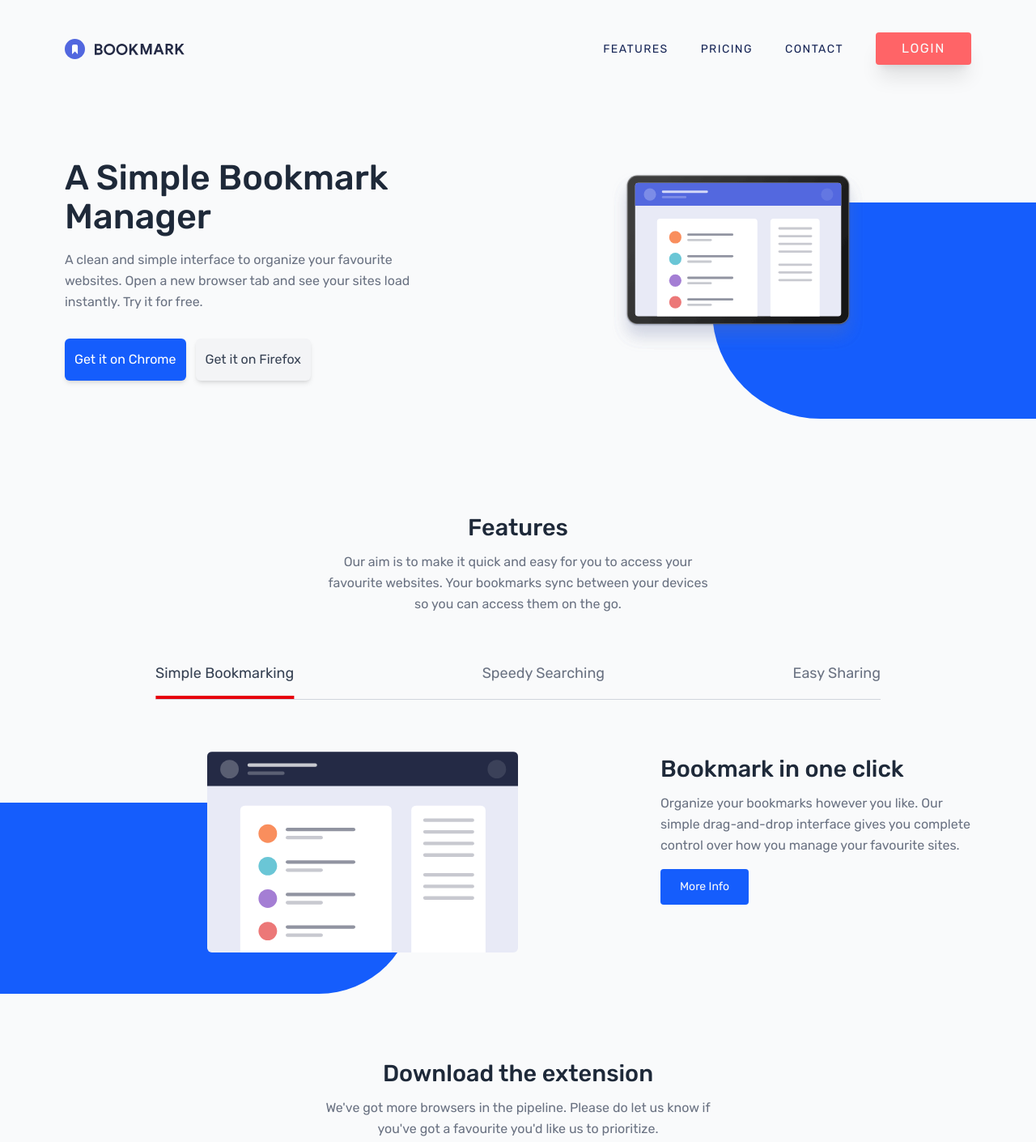
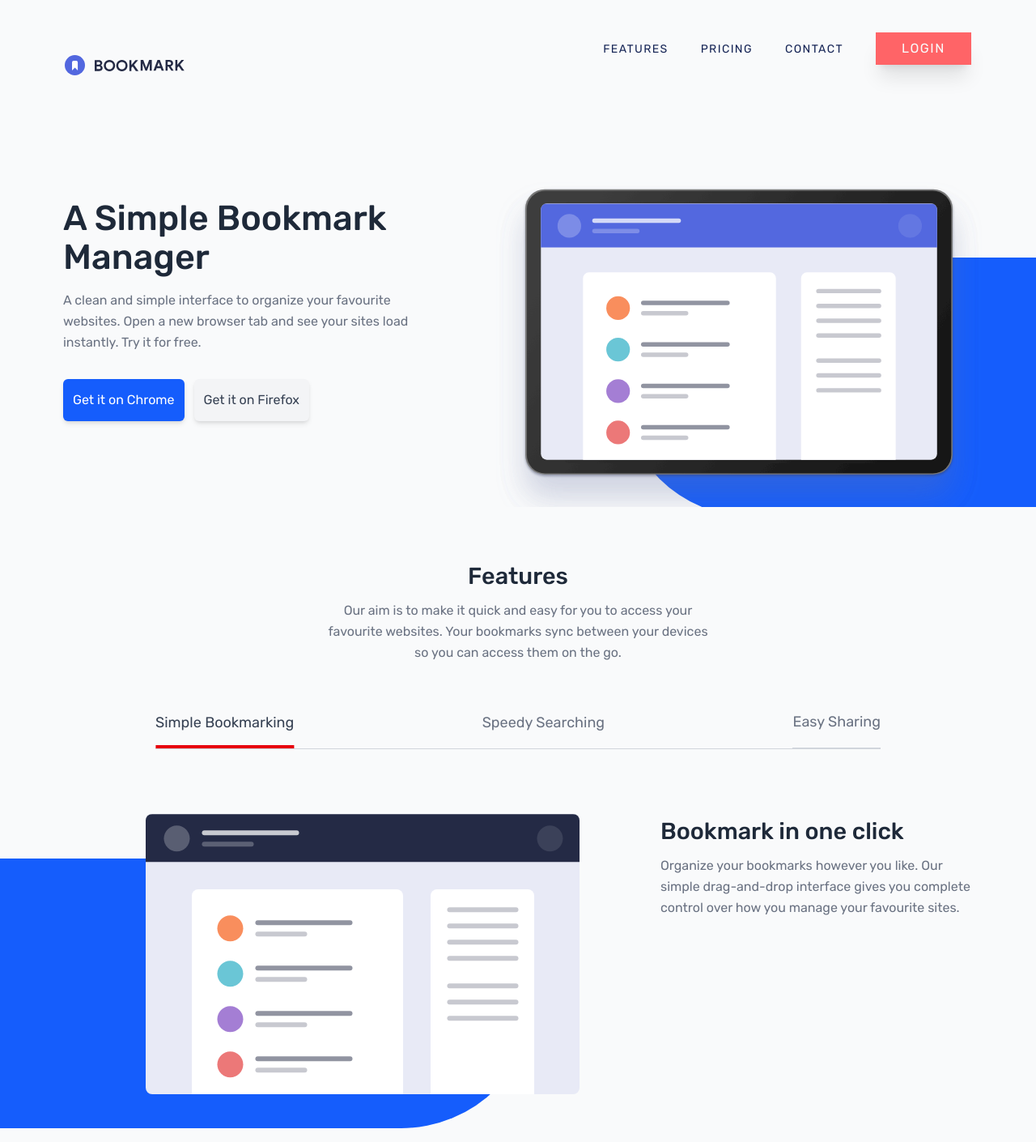
Before and after one commit to MARYAMTEE/bookmark-landing-page, a website: page index.html in a window 1280 px wide. Shown: the top 1410 px of the page at 81% size. Drawn offline with Linux system fonts and the light colour scheme.

Commit message:
update desktop view

```diff
--- a/css/style.css
+++ b/css/style.css
@@ -70,7 +70,7 @@ img{
     @apply block;
 }
 
-@media (min-width: 640px){
+@media (min-width: 768px){
     .tab{
         @apply border-t-0 text-lg;
     }
@@ -79,25 +79,118 @@ img{
         @apply w-full;
     }
 
+    .tab__content.active{
+        @apply flex justify-center items-center;
+    }
+
     .tabs{
         @apply flex-row justify-between items-center border-b border-gray-300 w-[80%] m-auto mt-10;
     }
 }
 
-@media (min-width: 768px){
-    .tab__content.active{
-        @apply flex justify-center items-center;
+.accordion{
+    @apply hidden;
+}
+
+.accordion.toggle{
+    @apply block;
+}
+
+.fa-angle-up{
+    @apply text-red-600;
+}
+
+@layer utilities{
+    .hero__illustration {
+        position: relative;
+        background-image: url('/images/illustration-hero.svg');
+        background-size: cover;
+        background-position: center;
+        background-repeat: no-repeat;
+        background-size: 94%;
+        width: 100%;
+        height: 71vw;
+        max-width: 37.5rem;
+        max-height: 26.625rem;
+        margin: 0 auto;
+    }
+
+    .hero__illustration::before{
+        position: absolute;
+        content: "";
+        top: clamp(4.5rem,15vw,5.625rem);
+        left: 21vw;
+        width: 100vw;
+        height: 52vw;
+        max-height: 20.25rem;
+    }
+
+    @media (min-width: 768px){
+        .hero__illustration{
+            width: 50%;
+            background: none;
+        }
+
+        .hero__illustration::before{
+            top: clamp(158px, 4vw, 80px);
+            left: 13vw;
+            height: 23vw;
+        }
+
+        .hero__illustration::after{
+            position: absolute;
+            content: "";
+            top: 100px;
+            left: 11px;
+            background-image: url('/images/illustration-hero.svg');
+            background-size: 100%;
+            background-repeat: no-repeat;
+            width: 100%;
+            height: 100%;
+        }
+
+        @media (min-width: 1024px){
+            .hero__illustration::before{
+                height: 25vw;
+            }
+
+            .hero__illustration::after{
+                top: 65px;
+            }
+        }
+    }
+
+    /*  */
+    /* lg:order-2 */
+}
+
+@layer utilities{
+    .features__tab{
+        position: relative;
+        flex: 1;
+    }
+
+    .features__tab::before{
+        content: "";
+        position: absolute;
+        top: clamp(66px,17vw,105px);
+        right: 18vw;
+        width: 100vw;
+        height: 54vw;
+        max-height: 324px;
+        z-index: -1;
+    }
+
+    @media (min-width: 768px){
+        .features__tab::before{
+            top: 55px;
+            right: 12vw;
+            height: 26vw;
+            max-height: 550px;
+        }
     }
 }
 
-.accordion{
-    display: none;
+.features__tab{
+    @apply relative flex-1;
 }
-
-.accordion.toggle{
-    display: block;
-}
-
-.fa-angle-up{
-    @apply text-red-600
-}
--- a/index.html
+++ b/index.html
@@ -14,7 +14,7 @@
 </head>
 <body class="bg-gray-50 pt-10 font-display text-[1rem]">
     <header>
-        <div class="relative px-8 sm:px-10 lg:px-20 md:flex md:justify-between md:items-center">
+        <div class="relative px-8 :px-10 lg:px-20 md:flex md:justify-between md:items-center">
             <div class="flex justify-between md:inline-block">
                 <img src="./images/logo-bookmark.svg" alt="Logo image" />
                 <button type="button" aria-label="Hamburger Icon" class="open__menu md:hidden">
@@ -22,7 +22,8 @@
                 </button>
             </div>
 
-            <nav class="nav__menu bg-blue-950 h-dvh w-full px-8 pt-10 fixed top-0 -right-full z-50 md:relative md:right-0 md:pt-0 md:px-0 md:h-auto md:w-auto md:bg-transparent" aria-label="Primary">
+            <nav class="nav__menu bg-blue-950 h-full w-full px-8 py-10 fixed top-0 -right-full z-50 flex flex-col justify-between  md:relative md:right-0 md:pt-0 md:px-0 md:h-auto md:w-auto md:bg-transparent" aria-label="Primary">
+                <div>
                     <div class="flex justify-between mb-10 md:hidden">
                         <img src="./images/logo-bookmark-2.svg" alt="Logo image for mobile nav">
 
@@ -35,10 +36,11 @@
                         <li class="nav__item"><a href="#" class="nav__link">Features</a></li>
                         <li class="nav__item"><a href="#" class="nav__link">Pricing</a></li>
                         <li class="nav__item border-b md:border-b-0"><a href="#" class="nav__link">Contact</a></li>
-                    <button type="button"  class="text-gray-50 border-2 border-gray-50 mt-6 w-full py-2 rounded-sm uppercase tracking-widest hover:bg-transparent hover:text-red-400 hover:py-1.5 transition duration-300 motion-reduce:transition-none hover:border-2 hover:border-red-400 md:mt-0 md:bg-red-400 md:w-auto md:px-8 md:shadow-xl md:border-0 md:hover:px-7.5">Login</button>
+                        <button type="button"  class="text-gray-50 border-2 border-gray-50 mt-6 w-full py-2 rounded- uppercase tracking-widest hover:bg-transparent hover:text-red-400 hover:py-1.5 transition duration-300 motion-reduce:transition-none hover:border-2 hover:border-red-400 md:mt-0 md:bg-red-400 md:w-auto md:px-8 md:shadow-xl md:border-0 md:hover:px-7.5">Login</button>
                     </ul>
+                </div>
 
-                <ul class="flex gap-8 justify-center md:hidden absolute bottom-10 left-1/2 -translate-1/2">
+                <ul class="flex gap-8 justify-center items-center md:hidden">
                     <li><img src="./images/icon-facebook.svg" alt="facebook icon"></li>
                     <li><img src="./images/icon-twitter.svg" alt="twitter icon"></li>
                 </ul>
@@ -47,29 +49,22 @@
     </header>
 
     <main>
-        <section class="relative py-16 text-center sm:px-4 lg:px-20  lg:py-24 sm:text-left sm:flex sm:justify-between lg:gap-16 sm:items-center sm:flex-row-reverse mx-auto">
-            <div class="relative px-2 sm:px-0 sm:flex-1 overflow-hidden">
+        <section class="hero pt-[4rem] pb-[4rem] overflow-hidden px-4 md:px-10 lg:pt-[2.5rem] lg:mb-0 lg:pb-[2.5rem] md:flex md:flex-row-reverse md:items-center md:justify-center lg:px-14">
+            <div class="hero__illustration md:flex-1 before:bg-blue-600 before:-z-10 before:rounded-l-full"></div>
 
-                <div class="mb-10 relative z-10 sm:mb-0">
-                    <img src="./images/illustration-hero.svg" class="w-78 max-w-md mx-auto sm:max-w-full" alt="Hero image of television" loading="lazy" decoding="async">
-                </div>
-            </div>
-
-            <div class="absolute top-[17%] right-0 w-[80%] h-[27%] bg-blue-600 rounded-l-full -z-10 max-w-100 sm:w-[35%] sm:h-[45%] md:h-[55%] sm:top-[35%]"></div>
-
-            <div class="px-8 mt-5 w-full max-w-120 m-auto sm:flex-1 sm:px-0">
-                <h1 class="text-3xl md:text-4xl lg:text-[2.7rem] font-medium text-gray-800 mb-4 relative z-10 md:max-w-md leading-snug sm:leading-none lg:leading-12">A Simple Bookmark Manager</h1>
+            <div class="py-8 mt-5 w-full max-w-120 mx-auto text-center md:text-left md:flex-1">
+                <h1 class="text-3xl md:text-[2rem] lg:text-[2.7rem] font-medium text-gray-800 mb-4 relative z-10 leading-snug sm:leading-none lg:leading-12">A Simple Bookmark Manager</h1>
                 <p class="text-gray-500 leading-relaxed mb-8 relative z-10 md:max-w-md">A clean and simple interface to organize your favourite websites. Open a new
                 browser tab and see your sites load instantly. Try it for free.</p>
 
-                <div class="flex items-center justify-center gap-4 sm:gap-3 sm:justify-start relative z-10">
+                <div class="flex items-center justify-center gap-4 md:gap-3 md:justify-start relative z-10">
                     <a href="#" class="bg-blue-600 text-white px-3 py-3.5 rounded-md shadow-md hover:bg-blue-700 transition">Get it on Chrome</a>
                     <a href="#" class="bg-gray-100 text-gray-700 px-3 py-3.5 rounded-md shadow-md hover:bg-gray-200 transition">Get it on Firefox</a>
                 </div>
             </div>
         </section>
 
-        <section class="relative px-8 py-16 sm:px-4 lg:px-20">
+        <section class="relative px-8 py-16 lg:px-20">
             <div class="text-center max-w-120 mx-auto">
                 <h2 class="text-gray-800 text-[1.4rem] sm:text-[1.8rem] font-medium mb-2">Features</h2>
                 <p class="text-gray-500 leading-relaxed z-10">Our aim is to make it quick and easy for you to access your favourite websites.
@@ -77,45 +72,47 @@
                 </p>
             </div>
 
-            <div class="absolute top-[54%] left-0 w-[80%] max-w-100 h-[20%] bg-blue-600 rounded-r-full -z-10 sm:w-[65%] sm:max-w-full sm:top-[45%] sm:h-[23%] md:top-[63%] md:w-[40%] md:h-[35%]"></div>
+
 
             <div>
                 <div class="tabs mt-10">
                     <button class="tab active" data-tab="1">Simple Bookmarking</button>
                     <button class="tab" data-tab="2">Speedy Searching</button>
-                    <button class="tab border-b border-gray-300 sm:border-b-0" data-tab="3">Easy Sharing</button>
+                    <button class="tab border-b border-gray-300 :border-b-0" data-tab="3">Easy Sharing</button>
                 </div>
 
-                <div class="tab__content mt-20 sm:mt-16 active" data-content="1">
-                    <div class="sm:flex-1">
-                        <img src="./images/illustration-features-tab-1.svg" class="m-auto w-78 sm:w-80 lg:w-96" alt="Bookmark in one click" loading="lazy" decoding="async">
+                <div class="tab__content mt-20 active" data-content="1">
+                    <div class="features__tab before:rounded-r-full before:bg-blue-600 md:flex-1">
+                        <img src="./images/illustration-features-tab-1.svg" class="m-auto z-10" alt="Bookmark in one click" loading="lazy" decoding="async">
                     </div>
-                    <div class="mt-24 text-center max-w-120 m-auto sm:mt-24 sm:flex-1 md:text-left md:max-w-96 md:mt-0">
+
+                    <div class="mt-24 text-center max-w-120 m-auto sm:mt-28 md:text-left md:max-w-96 md:mt-0 md:flex-1">
                         <h3 class="text-gray-800 text-[1.4rem] sm:text-[1.8rem] font-medium mb-2">Bookmark in one click</h3>
                         <p class="text-gray-500 leading-relaxed">Organize your bookmarks however you like. Our simple drag-and-drop interface
                         gives you complete control over how you manage your favourite sites.</p>
-                        <button type="button" class="hidden sm:inline-block bg-blue-600 text-gray-50 py-3 px-6 text-sm rounded-sm mt-4">More Info</button>
+                        <button type="button" class="hidden :inline-block bg-blue-600 text-gray-50 py-3 px-6 text- rounded- mt-4">More Info</button>
                     </div>
                 </div>
 
-                <div class="tab__content mt-20 sm:mt-16" data-content="2">
-                    <div class="sm:flex-1">
-                        <img src="./images/illustration-features-tab-2.svg" class="m-auto w-78 sm:w-80 lg:w-96" alt="Intelligent search" loading="lazy" decoding="async">
+                <div class="tab__content mt-20" data-content="2">
+                    <div class="features__tab before:rounded-r-full before:bg-blue-600 md:flex-1">
+                        <img src="./images/illustration-features-tab-2.svg" class="m-auto z-10" alt="Intelligent search" loading="lazy" decoding="async">
                     </div>
-                    <div class="mt-24 text-center max-w-120 m-auto sm:mt-24 sm:flex-1 md:text-left md:max-w-96 md:mt-0">
+
+                    <div class="mt-24 text-center max-w-120 m-auto :mt-24 :flex-1 md:text-left md:max-w-96 md:mt-0">
                         <h3 class="text-gray-800 text-[1.4rem] sm:text-[1.8rem] font-medium mb-2">Intelligent search</h3>
                         <p class="text-gray-500 leading-relaxed">Our powerful search feature will help you find saved sites in no time at all.
                         No need to trawl through all of your bookmarks.</p>
-                        <button type="button" class="hidden sm:inline-block bg-blue-600 text-gray-50 py-3 px-6 text-sm rounded-sm mt-4">More Info</button>
+                        <button type="button" class="hidden md:inline-block bg-blue-600 text-gray-50 py-3 px-6 text-sm rounded-sm mt-4">More Info</button>
                     </div>
                 </div>
 
-                <div class="tab__content mt-20 sm:mt-16" data-content="3">
-                    <div class="sm:flex-1">
-                        <img src="./images/illustration-features-tab-3.svg" class="m-auto w-78 sm:w-80 lg:w-96" alt="Share your bookmarks" loading="lazy" decoding="async">
+                <div class="tab__content mt-20" data-content="3">
+                    <div class="features__tab before:rounded-r-full before:bg-blue-600 md:flex-1">
+                        <img src="./images/illustration-features-tab-3.svg" class="m-auto" alt="Share your bookmarks" loading="lazy" decoding="async">
                     </div>
-                    <div class="mt-24 text-center max-w-120 m-auto sm:mt-24 sm:flex-1 md:text-left md:max-w-96 md:mt-0">
-                        <h3 class="text-gray-800 text-[1.4rem] sm:text-[1.8rem] font-medium mb-2">Share your bookmarks</h3>
+                    <div class="mt-24 text-center max-w-120 m-auto :mt-24 md:text-left md:max-w-96 md:mt-0">
+                        <h3 class="text-gray-800 text-[1.4rem] :text-[1.8rem] font-medium mb-2">Share your bookmarks</h3>
                         <p class="text-gray-500 leading-relaxed">Easily share your bookmarks and collections with others. Create a shareable
                         link that you can send at the click of a button.</p>
                         <button type="button" class="hidden sm:inline-block bg-blue-600 text-gray-50 py-3 px-6 text-sm rounded-sm mt-4">More Info</button>
@@ -132,40 +129,40 @@
                 </p>
             </div>
 
-            <div class="grid place-items-center mx-auto w-full sm:grid-cols-2 sm:max-w-150 lg:grid-cols-3 lg:max-w-230">
-                <div class="shadow-xl pt-10 pb-6 text-center w-68 rounded-xl mx-auto my-10 sm:mb-0 lg:my-0">
+            <div class="grid place-items-center mx-auto max-w-[38rem] w-full md:grid-cols-2 lg:grid-cols-3 lg:max-w-230">
+                <div class="shadow-xl pt-10 pb-6 text-center w-68 rounded-xl mx-auto my-10 :mb-0 lg:my-0">
                     <img src="./images/logo-chrome.svg" class="mx-auto" alt="Logo of Chrome" loading="lazy" decoding="async">
                     <div class="my-8">
                         <h4 class="text-[1.2rem] text-gray-800 font-medium tracking-wide">Add to Chrome</h4>
-                        <p class="text-sm text-gray-500 mt-1">Minimum version 62</p>
+                        <p class="text- text-gray-500 mt-1">Minimum version 62</p>
                     </div>
 
                     <img src="./images/bg-dots.svg" class="w-full" alt="Dotted line" loading="lazy" decoding="async">
 
                     <div class="px-6 mt-6">
-                        <button type="button" class="bg-blue-600 text-gray-50 w-[100%] py-3 rounded-sm">Add & Install Extension</button>
+                        <button type="button" class="bg-blue-600 text-gray-50 w-[100%] py-3 rounded-">Add & Install Extension</button>
                     </div>
                 </div>
 
-                <div class="shadow-xl pt-10 pb-6 text-center w-68 rounded-xl mx-auto my-10 sm:mb-0 lg:my-0 lg:mt-20">
+                <div class="shadow-xl pt-10 pb-6 text-center w-68 rounded-xl mx-auto my-10 md:mb-0 md:mt-0 lg:my-0 lg:mt-20">
                     <img src="./images/logo-firefox.svg" class="mx-auto" alt="Logo of Firefox" loading="lazy" decoding="async">
                     <div class="my-8">
                         <h4 class="text-[1.2rem] text-gray-800 font-medium tracking-wide">Add to Firefox</h4>
-                        <p class="text-sm text-gray-500 mt-1">Minimum version 55</p>
+                        <p class="text- text-gray-500 mt-1">Minimum version 55</p>
                     </div>
 
                     <img src="./images/bg-dots.svg" class="w-full" alt="Dotted line" loading="lazy" decoding="async">
 
                     <div class="px-6 mt-6">
-                        <button type="button" class="bg-blue-600 text-gray-50 w-[100%] py-3 rounded-sm">Add & Install Extension</button>
+                        <button type="button" class="bg-blue-600 text-gray-50 w-[100%] py-3 rounded-">Add & Install Extension</button>
                     </div>
                 </div>
 
-                <div class="shadow-xl pt-10 pb-6 text-center w-68 rounded-xl mx-auto my-10 lg:my-0 lg:mt-40">
+                <div class="shadow-xl pt-10 pb-6 text-center w-68 rounded-xl md:col-start-1 md:col-end-3 mx-auto my-10 lg:my-0 lg:mt-40 lg:col-auto">
                     <img src="./images/logo-opera.svg" class="mx-auto" alt="Logo of Opera" loading="lazy" decoding="async">
                     <div class="my-8">
                         <h4 class="text-[1.2rem] text-gray-800 font-medium tracking-wide">Add to Opera</h4>
-                        <p class="text-sm text-gray-500 mt-1">Minimum version 46</p>
+                        <p class="text- text-gray-500 mt-1">Minimum version 46</p>
                     </div>
 
                     <img src="./images/bg-dots.svg" class="w-full" alt="Dotted line" loading="lazy" decoding="async">
@@ -179,7 +176,7 @@
         </section>
 
         <section class="px-8 py-16 mx-auto w-full max-w-[35rem]">
-             <div class="text-center max-w-120 m-auto sm:flex-1">
+             <div class="text-center max-w-120 m-auto">
                 <h3 class="text-gray-800 text-[1.5rem] font-medium mb-3 sm:text-[1.8rem] leading-snug">Frequently Asked Questions</h3>
                 <p class="text-gray-500 leading-relaxed">Here are some of our FAQs. If you have any other questions you'd like
                     answered please feel free to email us.
@@ -244,7 +241,7 @@
                     </div>
 
                     <div class="accordion pt-3 pb-7">
-                        <p class="leading-loose text-gray-500">Integer condimentum ipsum id imperdiet finibus. Vivamus in placerat mi, at euismod dui. Aliquam
+                        <p class="leading-loose text-gray-500">Integer condimentum ipsum id imperdiet finibus. Vivamus in placerat mi, at euiod dui. Aliquam
                             vitae neque eget nisl gravida pellentesque non ut velit.
                         </p>
                     </div>
@@ -259,11 +256,11 @@
         <section class="bg-blue-600 text-gray-50 text-center px-8 py-16">
             <div class="w-full mx-auto max-w-[30rem]">
                 <p class="text-[0.75rem] uppercase tracking-[0.4em]">35,000+ already joined</p>
-                <h3 class="font-medium text-2xl my-3 mx-auto max-w-[25rem] sm:my-5 sm:text-3xl">Stay up-to-date with what we're doing</h3>
+                <h3 class="font-medium text-2xl my-3 mx-auto max-w-[25rem] md:my-5 :md:text-3xl">Stay up-to-date with what we're doing</h3>
 
-                <div class="grid gap-4 mt-8 sm:grid-cols-[2fr_1fr]">
-                    <input class="bg-gray-50 text-gray-500 py-4 rounded px-5 focus:outline-0 text-sm" type="email" id="email" placeholder="Enter your email address">
-                    <button type="button" class="bg-red-500 text-sm text-gray-50 py-4 tracking-wide w-full rounded">Contact Us</button>
+                <div class="grid gap-4 mt-8">
+                    <input class="bg-gray-50 text-gray-500 py-4 rounded px-5 focus:outline-0 text-" type="email" id="email" placeholder="Enter your email address">
+                    <button type="button" class="bg-red-500 text- text-gray-50 py-4 tracking-wide w-full rounded">Contact Us</button>
                 </div>
             </div>
         </section>
```
Also changed, not shown: css/output.css. Lines whose indentation alone changed are shown as unchanged.
